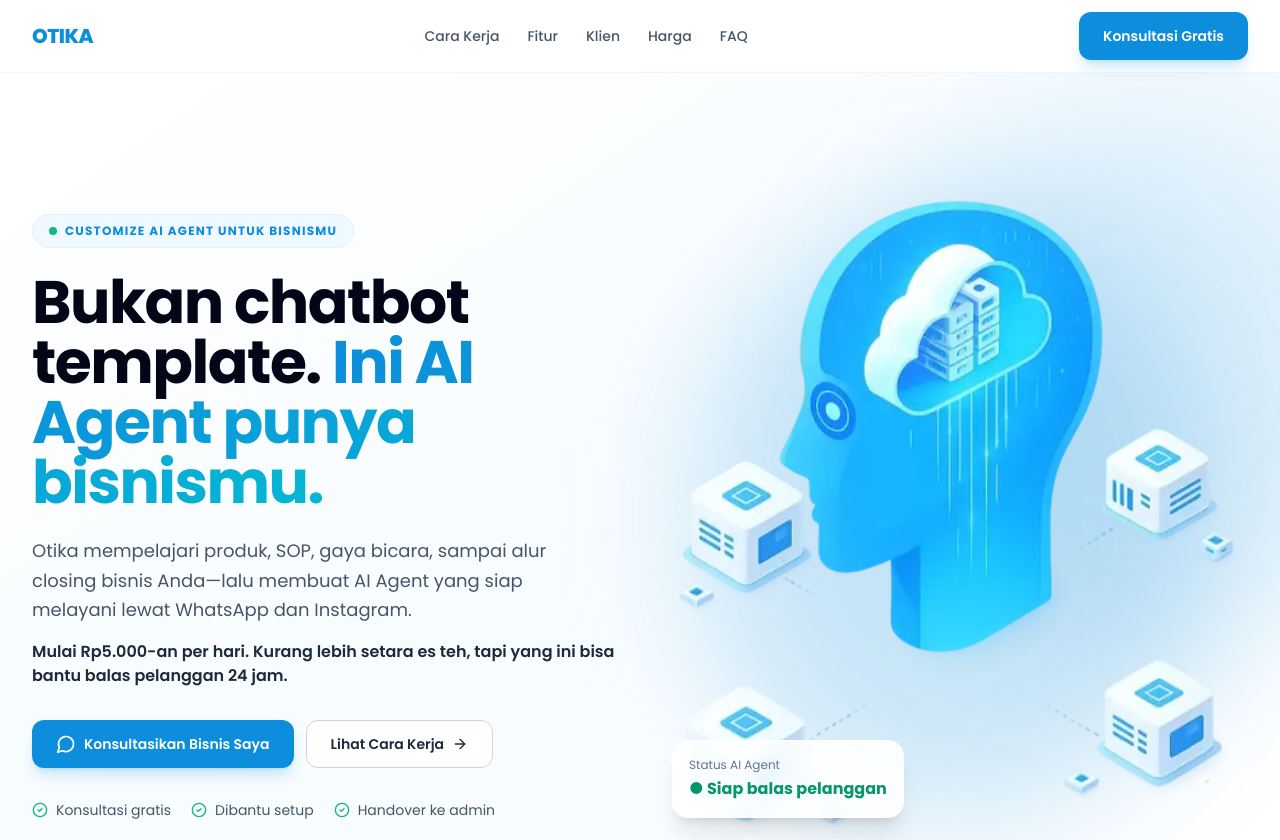
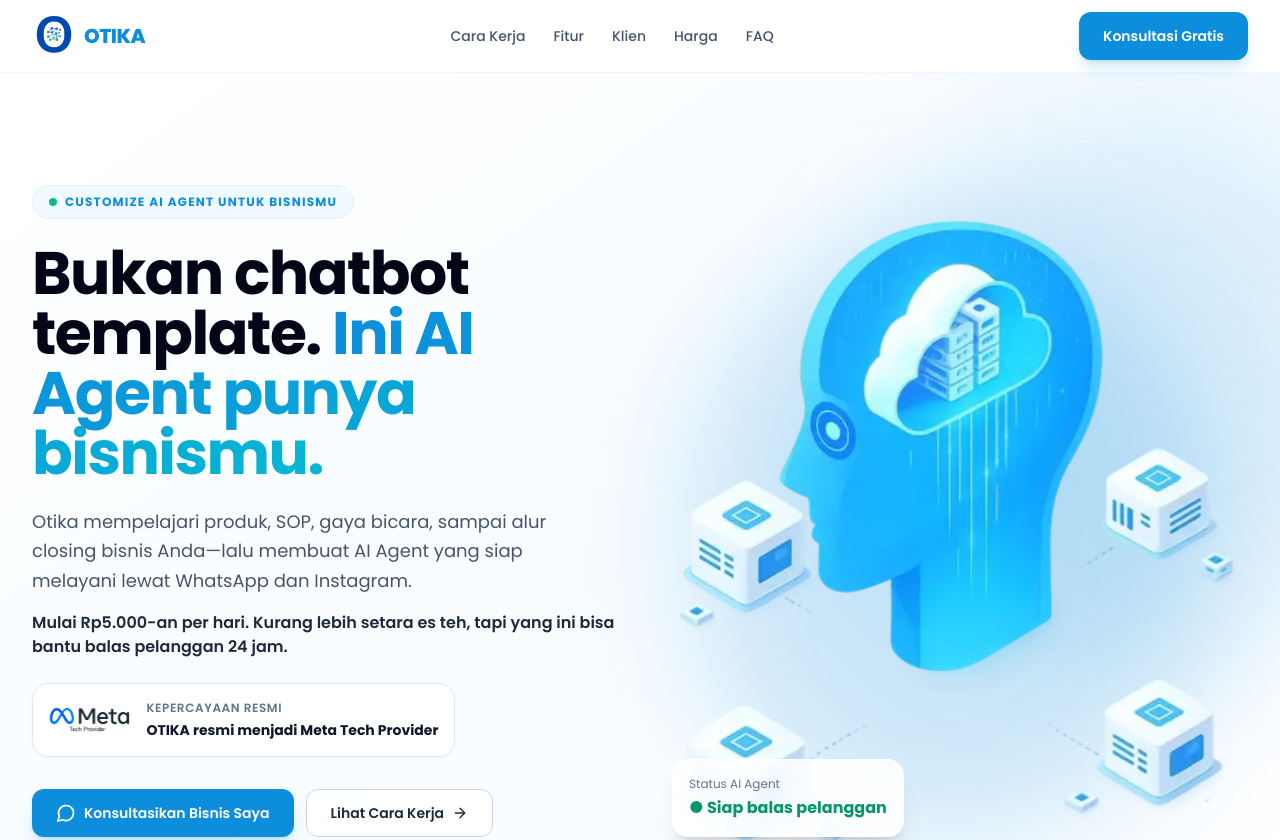
Before and after one commit to otikamyid/otika-cerdas-ai-landing, a React (Vite) app: page / in a window 1280 px wide. Shown: the top 840 px of the page. Built offline with nearby package versions, Linux system fonts and the light colour scheme.

Commit message:
feat: add official Otika and Meta provider branding

```diff
--- a/index.html
+++ b/index.html
@@ -25,10 +25,11 @@
 
     <!-- Favicon (square SVG — crisp & proportional at every size) -->
     <link rel="icon" type="image/svg+xml" href="/favicon.svg" />
-    <link rel="apple-touch-icon" href="/assets/7dc05e00-b665-4586-8ebe-364a4fb163c6.png" />
+    <link rel="apple-touch-icon" href="/assets/otika-logo.png" />
 
     <!-- Preload key assets -->
-    <link rel="preload" href="/assets/7dc05e00-b665-4586-8ebe-364a4fb163c6.png" as="image" />
+    <link rel="preload" href="/assets/otika-logo.png" as="image" />
+    <link rel="preload" href="/assets/meta-tech-provider.png" as="image" />
 
     <script type="module" src="/src/main.tsx"></script>
   </head>
--- a/src/components/Footer.tsx
+++ b/src/components/Footer.tsx
@@ -5,8 +5,15 @@
   <div className="container mx-auto px-4 py-14 sm:px-6 lg:px-8">
     <div className="grid gap-10 md:grid-cols-4">
       <div className="md:col-span-2">
-        <a href="/" className="text-2xl font-extrabold text-sky-400">OTIKA</a>
+        <a href="/" className="inline-flex items-center gap-2 rounded-xl bg-white px-3 py-2" aria-label="OTIKA beranda">
+          <img src="/assets/otika-logo.png" alt="" className="h-10 w-10 scale-150 object-contain" width="40" height="40" loading="lazy" />
+          <span className="text-xl font-extrabold text-primary">OTIKA</span>
+        </a>
         <p className="mt-4 max-w-md leading-relaxed text-slate-400">Customize AI Agent untuk membantu bisnis melayani pelanggan, menyaring prospek, dan menjaga percakapan tetap berjalan melalui WhatsApp dan Instagram.</p>
+        <div className="mt-5 inline-flex items-center gap-3 rounded-xl border border-slate-800 bg-white px-3 py-2 text-slate-950">
+          <img src="/assets/meta-tech-provider.png" alt="Meta Tech Provider" className="h-9 w-auto" width="77" height="45" loading="lazy" />
+          <span className="text-xs font-semibold">Resmi menjadi Meta Tech Provider</span>
+        </div>
         <div className="mt-5 flex gap-4">
           <a href={site.instagram} target="_blank" rel="noreferrer" aria-label="Instagram Otika"><Instagram className="h-5 w-5" /></a>
           <a href={`mailto:${site.email}`} aria-label="Email Otika"><Mail className="h-5 w-5" /></a>
--- a/src/components/Hero.tsx
+++ b/src/components/Hero.tsx
@@ -10,6 +10,10 @@
         <h1 className="mt-6 text-4xl font-bold leading-[1.08] text-slate-950 md:text-5xl lg:text-6xl">Bukan chatbot template. <span className="gradient-text">Ini AI Agent punya bisnismu.</span></h1>
         <p className="mt-6 max-w-xl text-lg leading-relaxed text-slate-600">Otika mempelajari produk, SOP, gaya bicara, sampai alur closing bisnis Anda—lalu membuat AI Agent yang siap melayani lewat WhatsApp dan Instagram.</p>
         <p className="mt-4 font-semibold text-slate-800">Mulai Rp5.000-an per hari. Kurang lebih setara es teh, tapi yang ini bisa bantu balas pelanggan 24 jam.</p>
+        <div className="mt-6 inline-flex items-center gap-4 rounded-2xl border border-slate-200 bg-white/90 px-4 py-3 shadow-sm backdrop-blur">
+          <img src="/assets/meta-tech-provider.png" alt="Meta Tech Provider" className="h-12 w-auto object-contain" width="102" height="60" />
+          <div><p className="text-xs font-semibold uppercase tracking-wider text-slate-500">Kepercayaan resmi</p><p className="mt-1 text-sm font-bold text-slate-900">OTIKA resmi menjadi Meta Tech Provider</p></div>
+        </div>
         <div className="mt-8 flex flex-col gap-3 sm:flex-row">
           <a className="btn-primary gap-2" href={consultationUrl("hero")} target="_blank" rel="noreferrer"><MessageCircle className="h-5 w-5" /> Konsultasikan Bisnis Saya</a>
           <a className="btn-secondary gap-2" href="#cara-kerja">Lihat Cara Kerja <ArrowRight className="h-4 w-4" /></a>
--- a/src/components/Navbar.tsx
+++ b/src/components/Navbar.tsx
@@ -10,7 +10,10 @@
   const [open, setOpen] = useState(false);
   return <nav className="sticky top-0 z-50 border-b border-slate-100 bg-white/90 backdrop-blur-xl">
     <div className="container mx-auto flex h-[72px] items-center justify-between px-4 sm:px-6 lg:px-8">
-      <a href="/" className="text-xl font-extrabold tracking-tight text-primary" aria-label="OTIKA beranda">OTIKA</a>
+      <a href="/" className="flex items-center gap-2" aria-label="OTIKA beranda">
+        <img src="/assets/otika-logo.png" alt="" className="h-11 w-11 scale-150 object-contain" width="44" height="44" />
+        <span className="text-xl font-extrabold tracking-tight text-primary">OTIKA</span>
+      </a>
       {!compact && <div className="hidden items-center gap-1 md:flex">
         {links.map(([label, href]) => <a className="nav-link" href={href} key={href}>{label}</a>)}
       </div>}
```
Also changed, not shown: public/assets/otika-logo.png (added).
